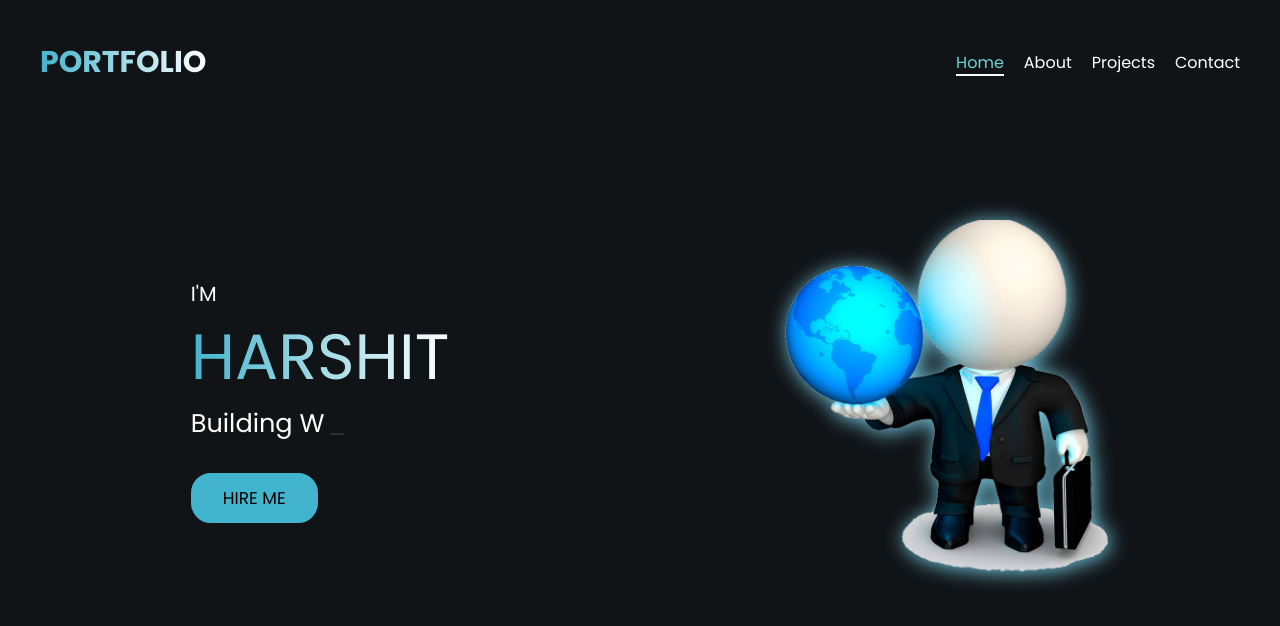
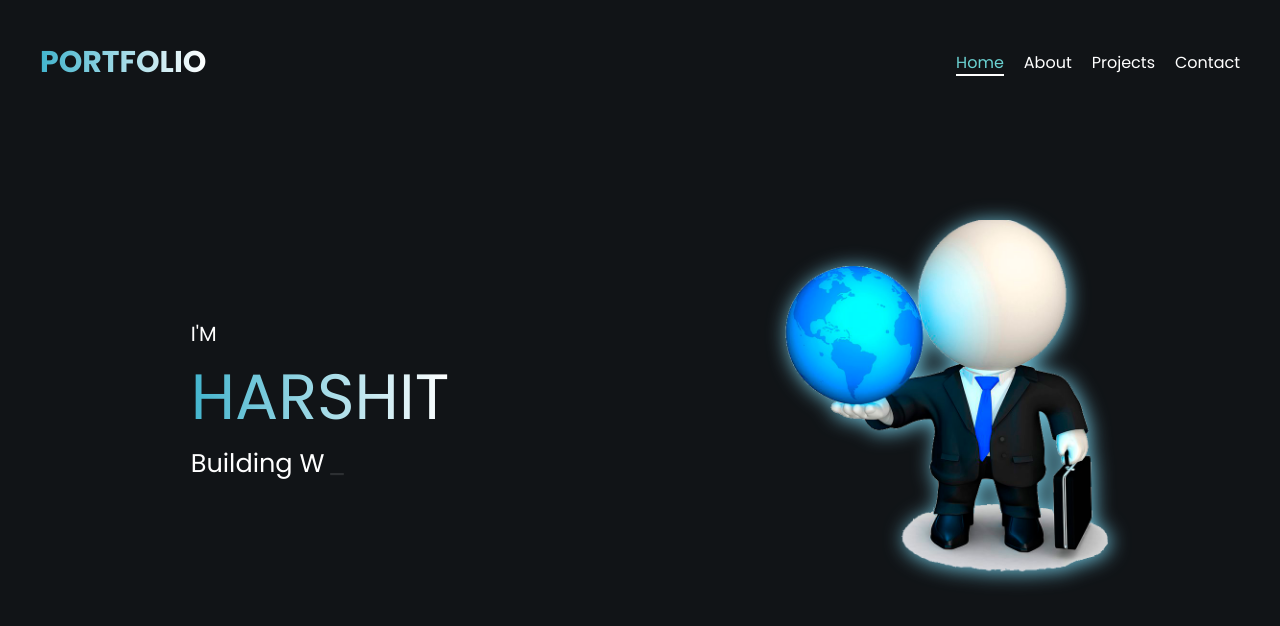
Before and after one commit to savitaharshit2003/PortFolio-Website, a React (Vite) app: page / in a window 1280 px wide. Shown: the top 626 px of the page. Built offline with nearby package versions, Linux system fonts and the light colour scheme.

Commit message:
Update website content

```diff
--- a/src/components/Home/Home.jsx
+++ b/src/components/Home/Home.jsx
@@ -45,7 +45,7 @@ function Home() {
                deleteSpeed={60}
             />
           </div>
-          <button>HIRE ME</button>
+          {/* <button>HIRE ME</button> */}
         </div>
       </div>
 
--- a/src/components/Nav/Nav.css
+++ b/src/components/Nav/Nav.css
@@ -67,6 +67,7 @@ nav h1 {
     top: -12px;
 }
 .mobilemenu{
+    display: flex;
     position: absolute;
     top: 80px;
     width: 100%;
```
